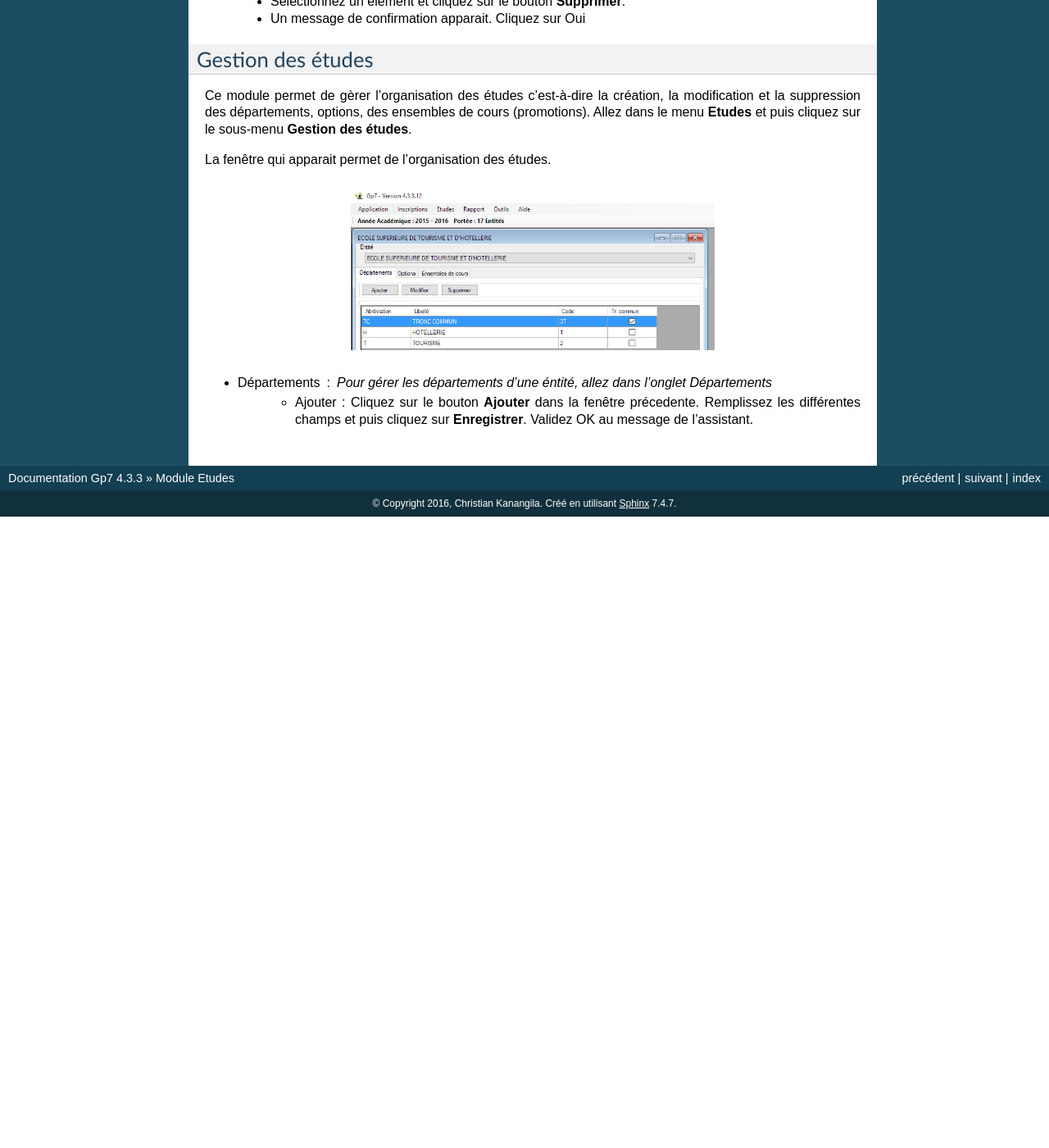
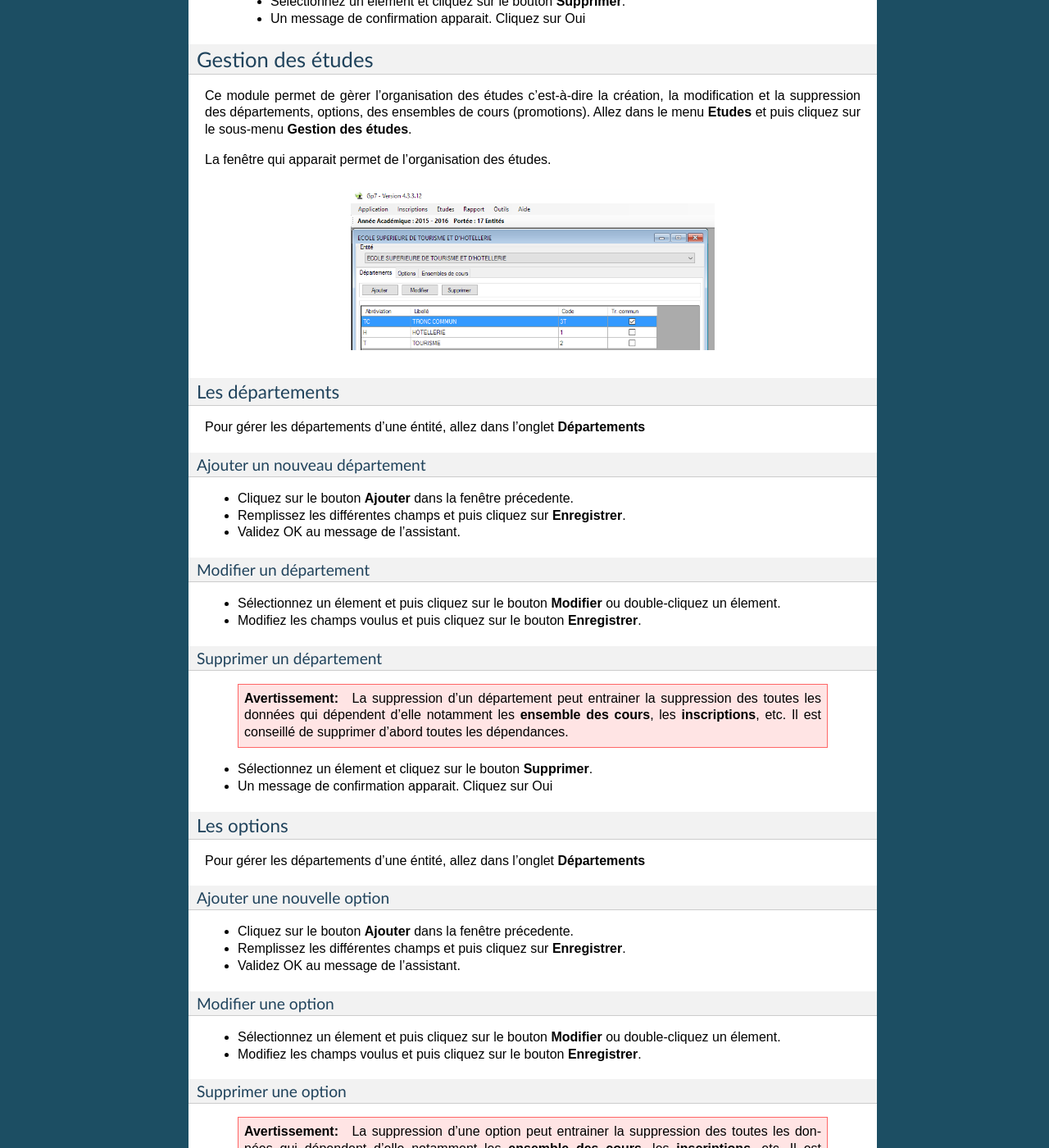
Before and after one commit to passyweb/gp7docs, a Sphinx documentation site: the page built from source/studymanagement.rst, in a window 1280 px wide and 1400 px high, scrolled down 1019 px. Shown: the whole window at 82% size. Built offline with Sphinx 7.4.7, drawn with Linux system fonts in a browser that asks for light colours; before the commit the page ends 1649 px from its top, so only the background shows below that; some of the changed text lies outside the part shown.

Commit message:
Gestion des études

```diff
--- a/source/studymanagement.rst
+++ b/source/studymanagement.rst
@@ -54,5 +54,80 @@ La fenêtre qui apparait permet de l'organisation des études.
 	 	:align: center
 	 	:alt: Le sous-menu Gestion des études
 
-* Départements : Pour gérer les départements d'une éntité, allez dans l'onglet Départements
-	* Ajouter : Cliquez sur le bouton \ **Ajouter**\  dans la fenêtre précedente. Remplissez les différentes champs et puis cliquez sur \ **Enregistrer**\ . Validez OK au message de l'assistant.
+Les départements
+----------------
+Pour gérer les départements d'une éntité, allez dans l'onglet **Départements**
+
+Ajouter un nouveau département
+^^^^^^^^^^^^^^^^^^^^^^^^^^^^^^
+
+- Cliquez sur le bouton \ **Ajouter**\  dans la fenêtre précedente.
+- Remplissez les différentes champs et puis cliquez sur \ **Enregistrer**\ .
+- Validez OK au message de l'assistant.
+
+Modifier un département
+^^^^^^^^^^^^^^^^^^^^^^^
+
+- Sélectionnez un élement et puis cliquez sur le bouton \ **Modifier**\  ou double-cliquez un élement.
+- Modifiez les champs voulus et puis cliquez sur le bouton \ **Enregistrer**\ .
+
+Supprimer un département
+^^^^^^^^^^^^^^^^^^^^^^^^
+
+    .. warning:: La suppression d’un département peut entrainer la suppression des toutes les données qui dépendent         d’elle notamment les **ensemble des cours**, les **inscriptions**, etc. Il est conseillé de supprimer d’abord toutes les dépendances.
+
+
+- Sélectionnez un élement et cliquez sur le bouton \ **Supprimer**\ .
+- Un message de confirmation apparait. Cliquez sur Oui
+
+Les options
+-----------
+Pour gérer les départements d'une éntité, allez dans l'onglet **Départements**
+
+Ajouter une nouvelle option
+^^^^^^^^^^^^^^^^^^^^^^^^^^^
+
+- Cliquez sur le bouton \ **Ajouter**\  dans la fenêtre précedente.
+- Remplissez les différentes champs et puis cliquez sur \ **Enregistrer**\ .
+- Validez OK au message de l'assistant.
+
+Modifier une option
+^^^^^^^^^^^^^^^^^^^
+
+- Sélectionnez un élement et puis cliquez sur le bouton \ **Modifier**\  ou double-cliquez un élement.
+- Modifiez les champs voulus et puis cliquez sur le bouton \ **Enregistrer**\ .
+
+Supprimer une option
+^^^^^^^^^^^^^^^^^^^^
+
+    .. warning:: La suppression d’une option peut entrainer la suppression des toutes les données qui dépendent         d’elle notamment les **ensemble des cours**, les **inscriptions**, etc. Il est conseillé de supprimer d’abord toutes les dépendances.
+
+
+- Sélectionnez un élement et cliquez sur le bouton \ **Supprimer**\ .
+- Un message de confirmation apparait. Cliquez sur Oui
+
+Les ensembles de cours
+----------------------
+Pour gérer les départements d'une éntité, allez dans l'onglet **Départements**
+
+Ajouter un ensemble de cours
+^^^^^^^^^^^^^^^^^^^^^^^^^^^^
+
+- Cliquez sur le bouton \ **Ajouter**\  dans la fenêtre précedente.
+- Remplissez les différentes champs et puis cliquez sur \ **Enregistrer**\ .
+- Validez OK au message de l'assistant.
+
+Modifier un ensemble de cours
+^^^^^^^^^^^^^^^^^^^^^^^^^^^^^
+
+- Sélectionnez un élement et puis cliquez sur le bouton \ **Modifier**\  ou double-cliquez un élement.
+- Modifiez les champs voulus et puis cliquez sur le bouton \ **Enregistrer**\ .
+
+Supprimer un ensemble de cours
+^^^^^^^^^^^^^^^^^^^^^^^^^^^^^^
+
+    .. warning:: La suppression d’un ensemble de cours peut entrainer la suppression des toutes les données qui dépendent d’elle notamment les **inscriptions**, etc. Il est conseillé de supprimer d’abord toutes les dépendances.
+
+
+- Sélectionnez un élement et cliquez sur le bouton \ **Supprimer**\ .
+- Un message de confirmation apparait. Cliquez sur Oui
```
